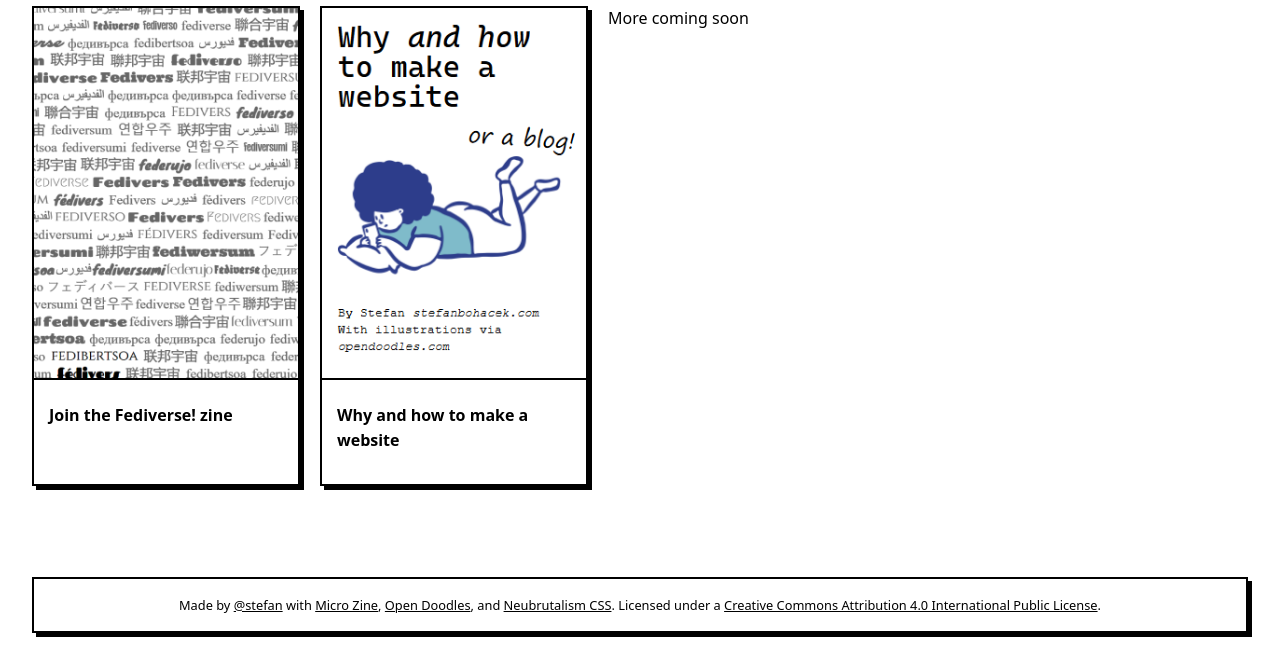
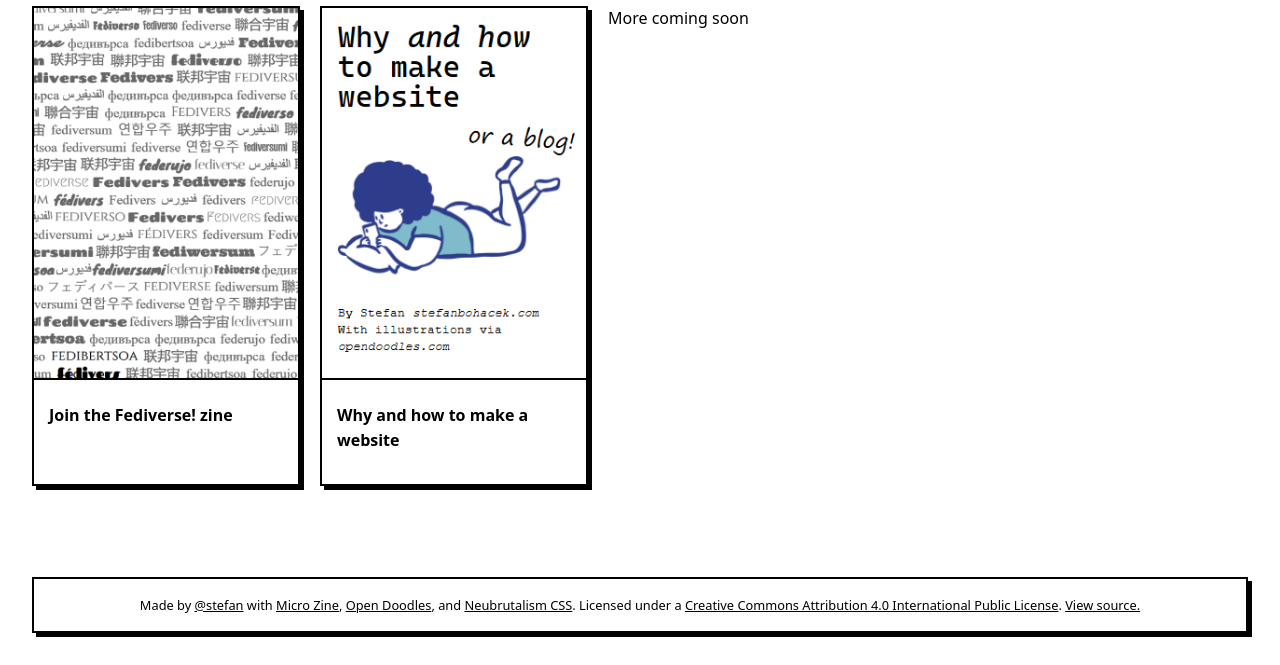
Before and after one commit to stefanbohacek/zines, a plain HTML site: page index.html in a window 1280 px wide. Shown: the part 135-800 px from the top of the page. Drawn offline with Linux system fonts and the light colour scheme.

Commit message:
Added source link.

```diff
--- a/index.html
+++ b/index.html
@@ -99,7 +99,7 @@
           href="https://www.opendoodles.com/">Open Doodles</a>, and <a
           href="https://neubrutalism.dpdns.org">Neubrutalism CSS</a>. Licensed under a <a rel="license"
           href="https://creativecommons.org/licenses/by/4.0/deed.en">Creative Commons Attribution 4.0 International
-          Public License</a>.
+          Public License</a>. <a href="https://github.com/stefanbohacek/zines">View source.</a>
       </p>
     </div>
   </footer>
```
